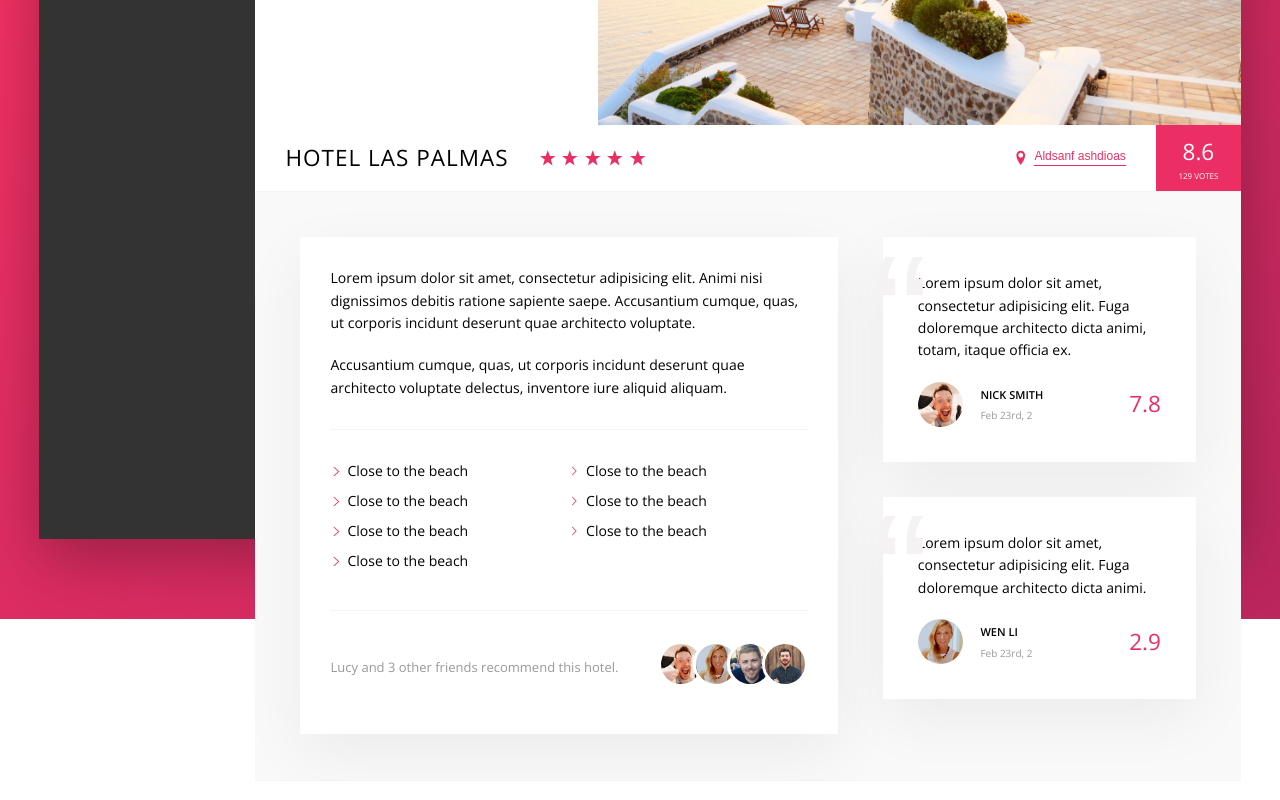
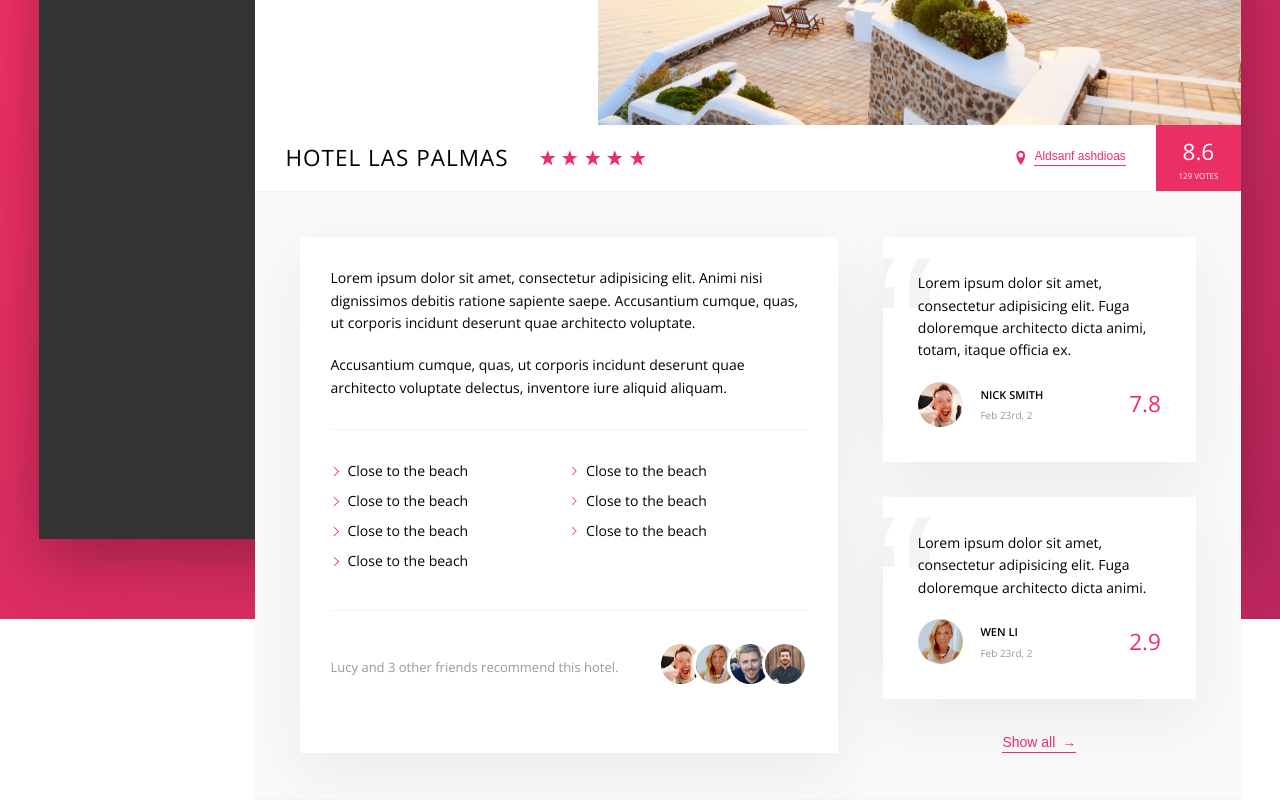
Before and after one commit to jiawen1996/Trillo, a website: page index.html in a window 1280 px wide. Shown: the part 411-1211 px from the top of the page. Drawn offline with nearby package versions, Linux system fonts and the light colour scheme.

Commit message:
add a button and a small arrow

```diff
--- a/index.html
+++ b/index.html
@@ -158,6 +158,10 @@
                 <div class="review_rating">2.9</div>
               </figcaption>
             </figure>
+            <button class="btn-inline">
+              Show all
+              <span>&rarr;</span>
+            </button>
           </figure>
         </div>
     </div>
--- a/sass/_components.scss
+++ b/sass/_components.scss
@@ -198,8 +198,17 @@
     cursor: pointer;
     transition: all .2s;
 
+    & span {
+        margin-left: 3px;
+        transition: all .2s;
+    }
+
     &:hover {
         color: var(--color-grey-dark-3);
+
+        span {
+            margin-left: 8px;
+        }
     }
 
     &:focus {
@@ -296,11 +305,12 @@
     padding: 3.5rem;
     margin-bottom: 3.5rem;
     position: relative;
+    overflow: hidden;
 
     &_text {
         margin-bottom: 2rem;
         z-index: 10;
-
+        position: relative;
     }
 
     &_user {
@@ -343,11 +353,12 @@
     &::before {
         content: "\201C";
         position: absolute;
-        top: -.75rem;
-        left: -1rem;
+        top: -1.25rem;
+        left: -1.75rem;
         line-height: 1;
+        z-index: 1;
         color: var(--color-grey-light-2);
-        font-size: 17rem;
+        font-size: 22rem;
         font-family: sans-serif;
     }
 
--- a/sass/_layout.scss
+++ b/sass/_layout.scss
@@ -52,4 +52,7 @@
 
 .user-reviews {
     flex: 1;
+    display: flex;
+    flex-direction: column;
+    align-items: center;
 }
```
Also changed, not shown: css/style.css.
